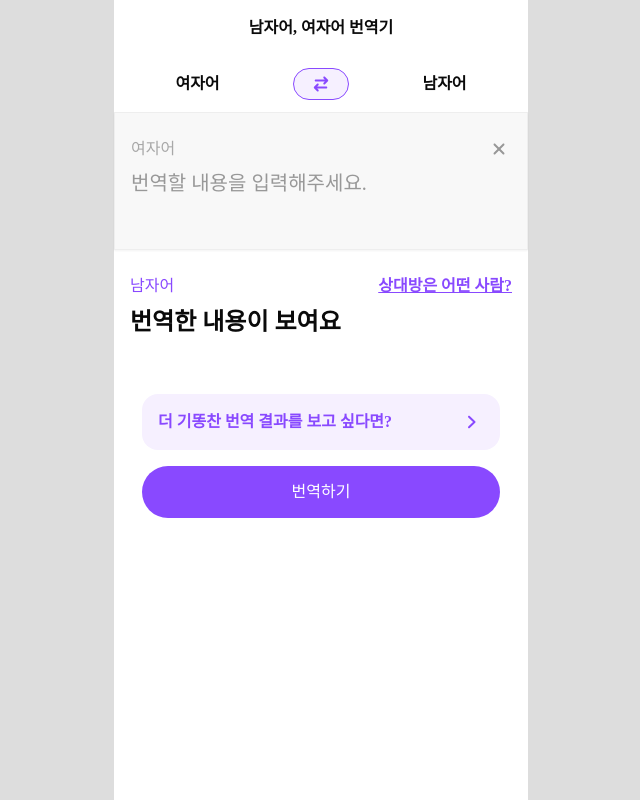
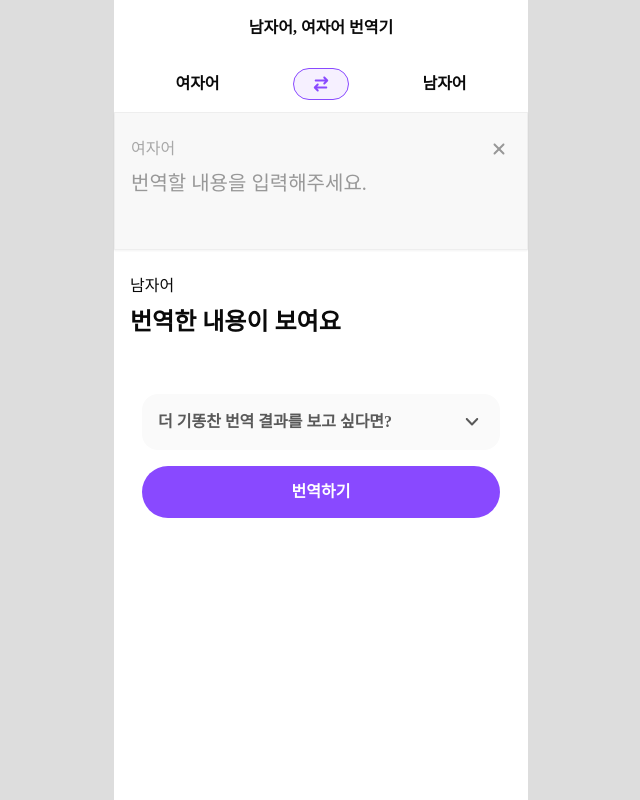
Before and after one commit to Seung-wan/ssum-translate, a Next.js app: page / in a window 1280 px wide. Shown: the whole page, without its empty margins (319-959 px from the left). Built offline with nearby package versions, Linux system fonts and the light colour scheme; a web font is replaced by a local one.

Commit message:
Auto-deploy: $(date +'%Y-%m-%d %H:%M:%S')

```diff
--- a/src/app/page.tsx
+++ b/src/app/page.tsx
@@ -1,12 +1,16 @@
+"use client";
+
 import Image from "next/image";
+import { useReducer } from "react";
 
 import doubleArrow from "@/assets/icons/double-arrow.svg";
+import closeIcon from "@/assets/icons/close.svg";
+import arrowDownIcon from "@/assets/icons/arrow-down.svg";
 
 import Header from "@/components/header/header";
 import Textarea from "@/components/ui/textarea";
 
-import closeIcon from "@/assets/icons/close.svg";
-import arrowRightIcon from "@/assets/icons/arrow-right.svg";
+import { cn } from "@/lib/utils";
 
 export default function Home() {
   return (
@@ -18,7 +22,7 @@ export default function Home() {
       <div className="flex justify-center">
         <button
           type="button"
-          className="flex justify-center items-center max-w-[358px] w-full py-3.5 rounded-full text-white bg-[#8949FF]"
+          className="flex justify-center items-center max-w-[358px] w-full py-3.5 rounded-full text-white bg-[#8949FF] font-bold"
         >
           번역하기
         </button>
@@ -55,17 +59,26 @@ function TranslateTextarea() {
 }
 
 function TranslateResult() {
+  const [isOpen, toggle] = useReducer((state) => !state, false);
+
   return (
     <div className="pt-6 pb-4 px-4">
-      <div className="text-[#8949FF] justify-between items-center flex">
+      <div>
         <div>남자어</div>
-        <div className="font-semibold text-[#8949FF] underline">상대방은 어떤 사람?</div>
       </div>
       <div className="mt-2 text-2xl font-semibold">번역한 내용이 보여요</div>
 
-      <div className="p-4 mt-14 flex justify-between items-center bg-[#F6F0FF] rounded-2xl max-w-[358px] w-full mx-auto">
-        <div className="font-semibold text-[#8949FF]">더 기똥찬 번역 결과를 보고 싶다면?</div>
-        <Image src={arrowRightIcon} alt="" />
+      <div className="p-4 mt-14 bg-[#FAFAFA] rounded-2xl max-w-[358px] w-full mx-auto">
+        <div className="flex justify-between items-center cursor-pointer" role="button" onClick={toggle}>
+          <div className="font-semibold text-[#595959]">더 기똥찬 번역 결과를 보고 싶다면?</div>
+          <Image className={cn({ "rotate-180": isOpen })} src={arrowDownIcon} alt="" />
+        </div>
+        {isOpen && (
+          <div className="mt-4 space-y-2">
+            <div className="font-semibold text-[#8949FF] underline">상대방은 어떤 사람?</div>
+            <div className="font-semibold text-[#8949FF] underline">전후 맥락은?</div>
+          </div>
+        )}
       </div>
     </div>
   );
```
Also changed, not shown: src/assets/icons/arrow-down.svg (added).
